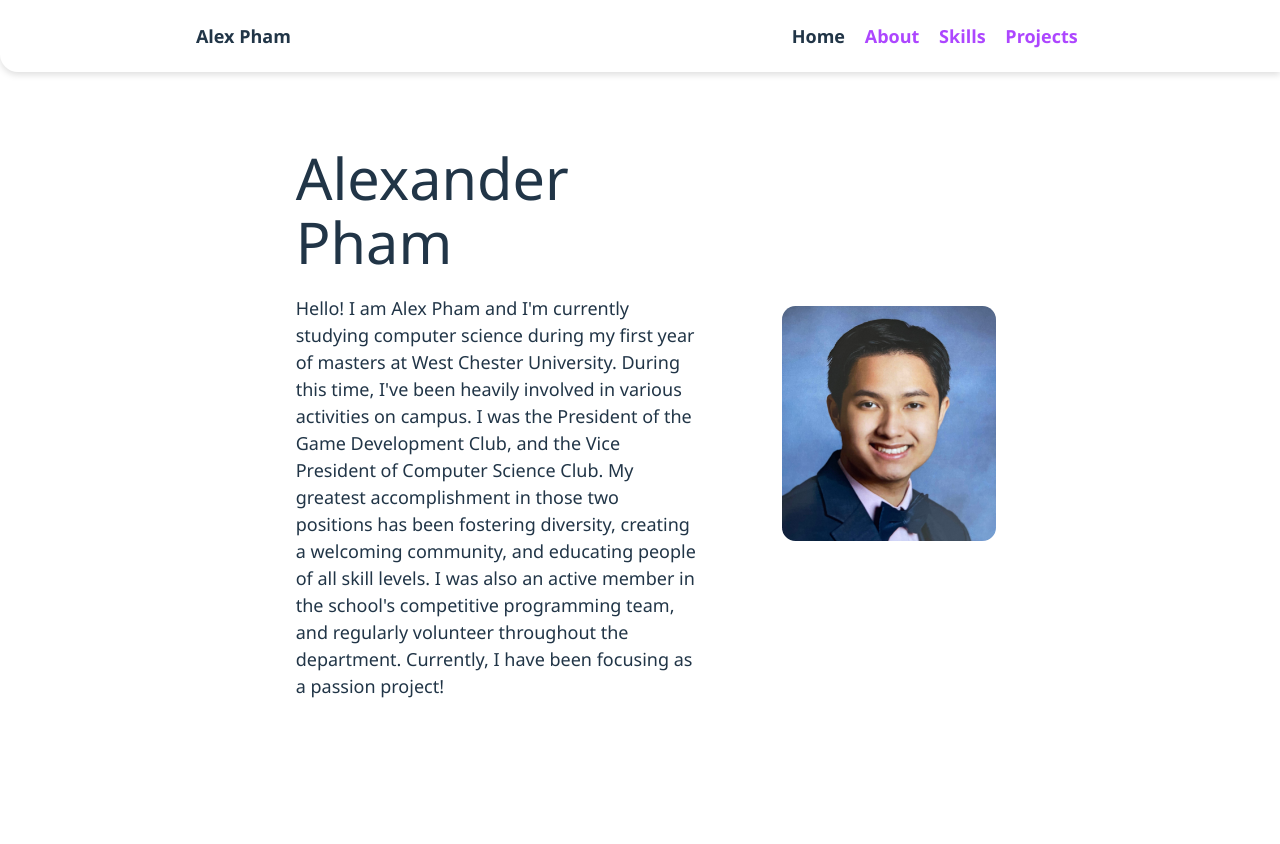
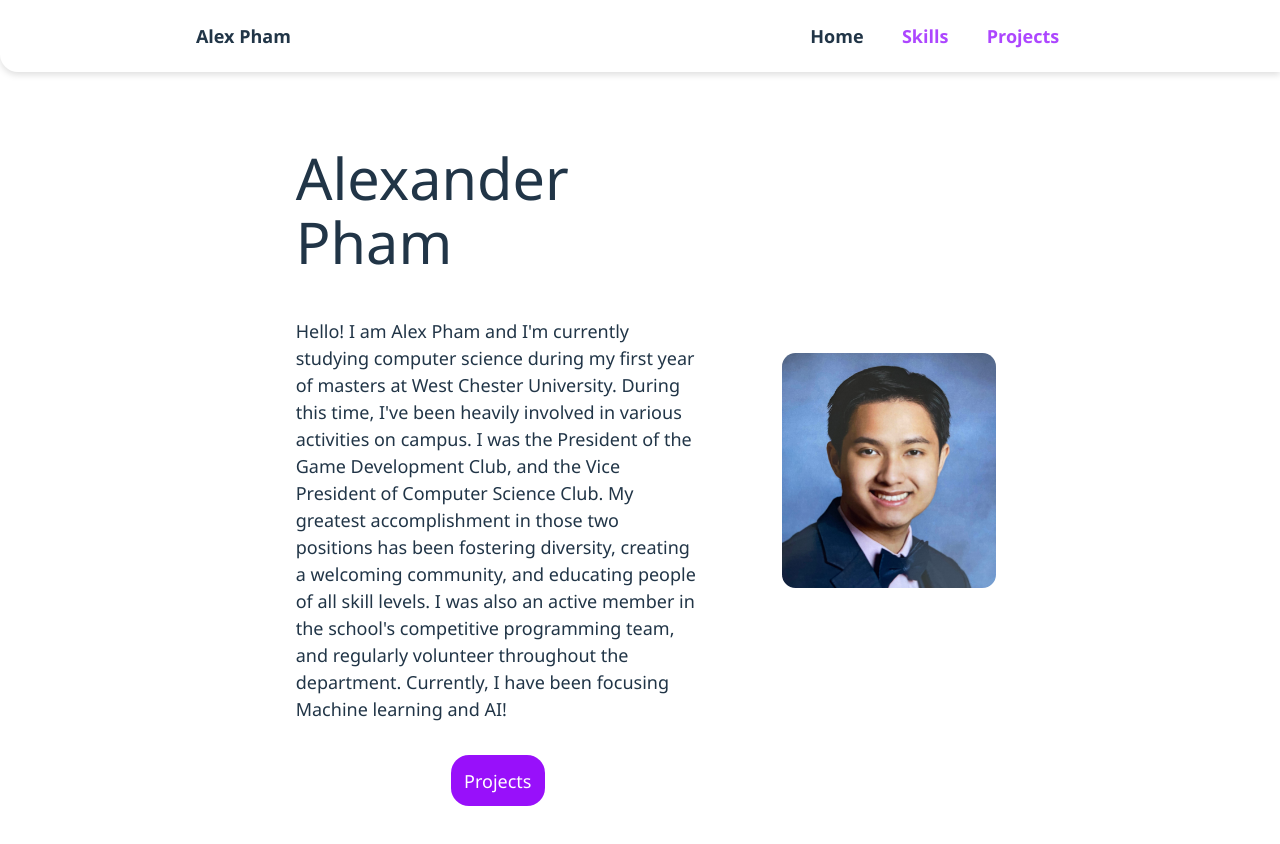
Before and after one commit to AlexPham0209/portfolio-website, a React (Vite) app: page /#/home in a window 1280 px wide. Shown: the top 844 px of the page. Built offline with nearby package versions, Linux system fonts and the light colour scheme.

Commit message:
Removed About page

```diff
--- a/src/App.tsx
+++ b/src/App.tsx
@@ -2,7 +2,7 @@ import NavButton from './components/NavButton'
 import NavBar from './components/NavBar'
 import { HashRouter, Navigate, Route, Routes, useLocation } from 'react-router-dom'
 import Home from './pages/Home'
-import About from './pages/About'
+// import About from './pages/About'
 import Skills from './pages/Skills'
 import Projects from './pages/Projects'
 import { AnimatePresence } from 'motion/react'
@@ -14,7 +14,7 @@ function Pages() {
         <Routes location={location} key={location.pathname}>
           <Route path='*' element={<Navigate to="/home"/>}/>
           <Route path='/home' element={<Home/>}/>
-          <Route path='/about' element={<About/>}/>
+          {/* <Route path='/about' element={<About/>}/> */}
           <Route path='/skills' element={<Skills/>}/>
           <Route path='/projects' element={<Projects/>}/>
         </Routes>
@@ -26,7 +26,7 @@ function App() {
     <HashRouter>
       <NavBar>
         <NavButton link='/home'>Home</NavButton>
-        <NavButton link='/about'>About</NavButton>
+        {/* <NavButton link='/about'>About</NavButton> */}
         <NavButton link='/skills'>Skills</NavButton>
         <NavButton link='/projects'>Projects</NavButton>
       </NavBar>
--- a/src/pages/Home.tsx
+++ b/src/pages/Home.tsx
@@ -1,12 +1,13 @@
 import { motion, stagger } from "motion/react";
 import { PageTransition } from "./PageTransition";
+import { Link } from "react-router-dom";
 
 const container = {
   hidden: { opacity: 0 },
   show: {
     opacity: 1,
     transition: {
-      delayChildren: stagger(0.1)
+      delayChildren: stagger(0.065)
     }
   }
 }
@@ -27,20 +28,28 @@ export default function Home() {
                     animate="show"
                 >
                 <div className="flex flex-row items-center justify-evenly" >
-                    <div className="p-2.5 w-1/2">
+                    <div className="flex flex-col p-2.5 w-1/2 items-center">
                         <motion.h1 className="mb-5" variants={item}>Alexander Pham</motion.h1>
-                        <motion.p variants={item}>
+                        <motion.p className="mb-5 pt-5 pb-5" variants={item}>
                             Hello! I am Alex Pham and I'm currently studying computer science during my first year of masters at West Chester University.
                             During this time, I've been heavily involved in various activities on campus.
                             I was the President of the Game Development Club, and the Vice President of Computer Science Club.
                             My greatest accomplishment in those two positions has been fostering diversity, creating a welcoming community, and educating people of all skill levels.
                             I was also an active member in the school's competitive programming team, and regularly volunteer throughout the department.
-                            Currently, I have been focusing as a passion project!
+                            Currently, I have been focusing Machine learning and AI!
                         </motion.p>
+
+                        <motion.div variants={item}>
+                            <Link className="m-0 rounded-2xl bg-purple-600 text-white p-3" to="/projects">
+                                Projects
+                            </Link>
+                        </motion.div>
                     </div>
 
-                    <motion.img className="size-1/4 rounded-xl" src="public\Face.jpg" variants={item}></motion.img>
+                    <motion.img className="size-1/4 rounded-xl" src="public/Face.jpg" variants={item}></motion.img>
                 </div>
+
+
 
                 </motion.div>
             </div>
```
